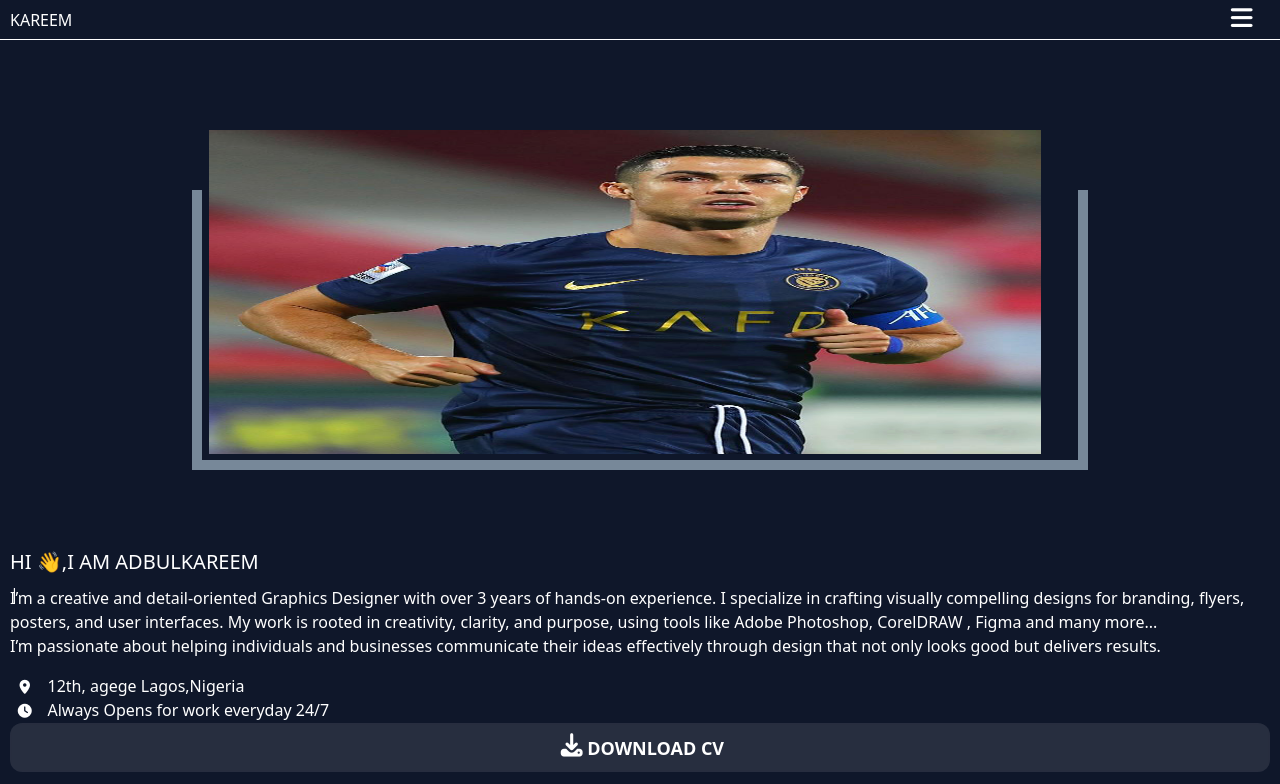
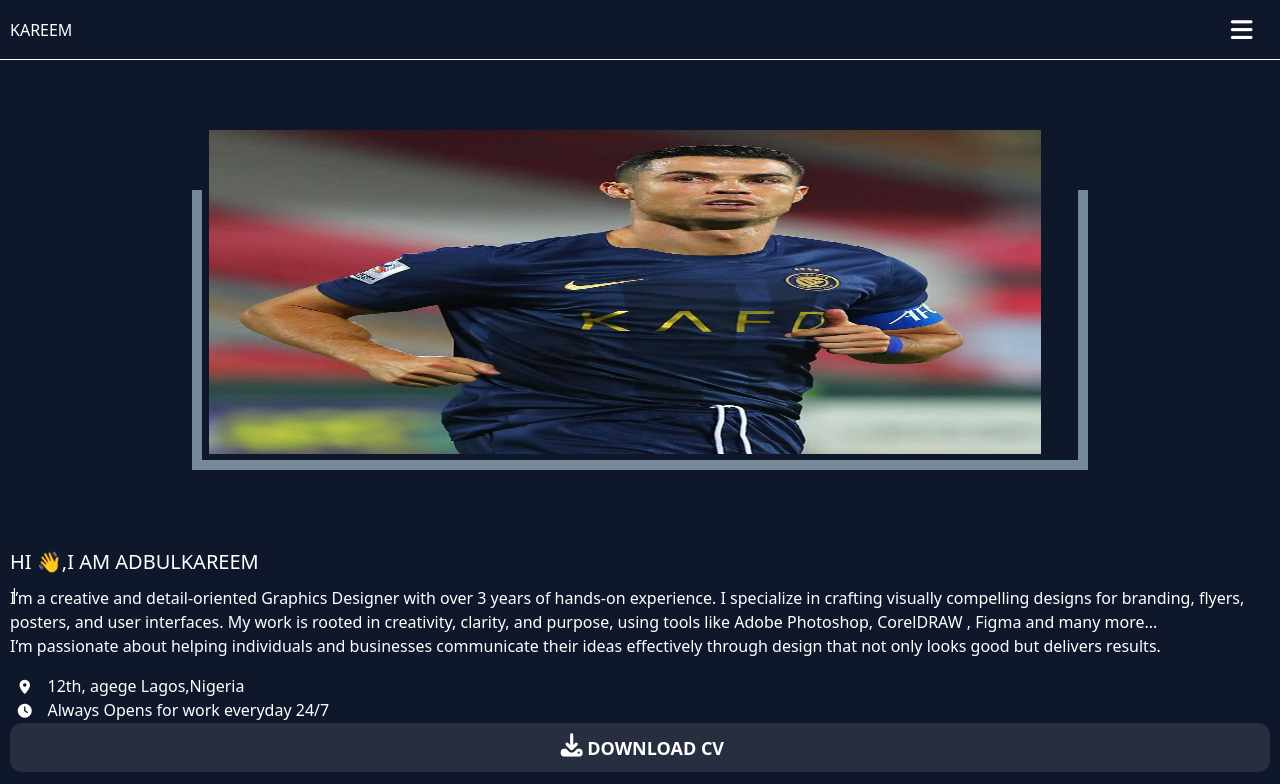
Before and after one commit to furqooncode/Abdulkareemportfolio-, a plain HTML site: page index.html in a window 1280 px wide. Shown: the top 784 px of the page. Drawn offline with nearby package versions, Linux system fonts and the light colour scheme.

Commit message:
update style.css

```diff
--- a/style.css
+++ b/style.css
@@ -23,7 +23,7 @@
 header{
     position: fixed;
     width:100%;
-    height: 40px;
+    height: 60px;
     top:0;
     left:0;
     background: #0F172A;
@@ -49,6 +49,7 @@
     border:none;
     outline: none;
     font-size: 20px;
+    line-height: 1;
 }
 
 /* Sidebar container */
```
